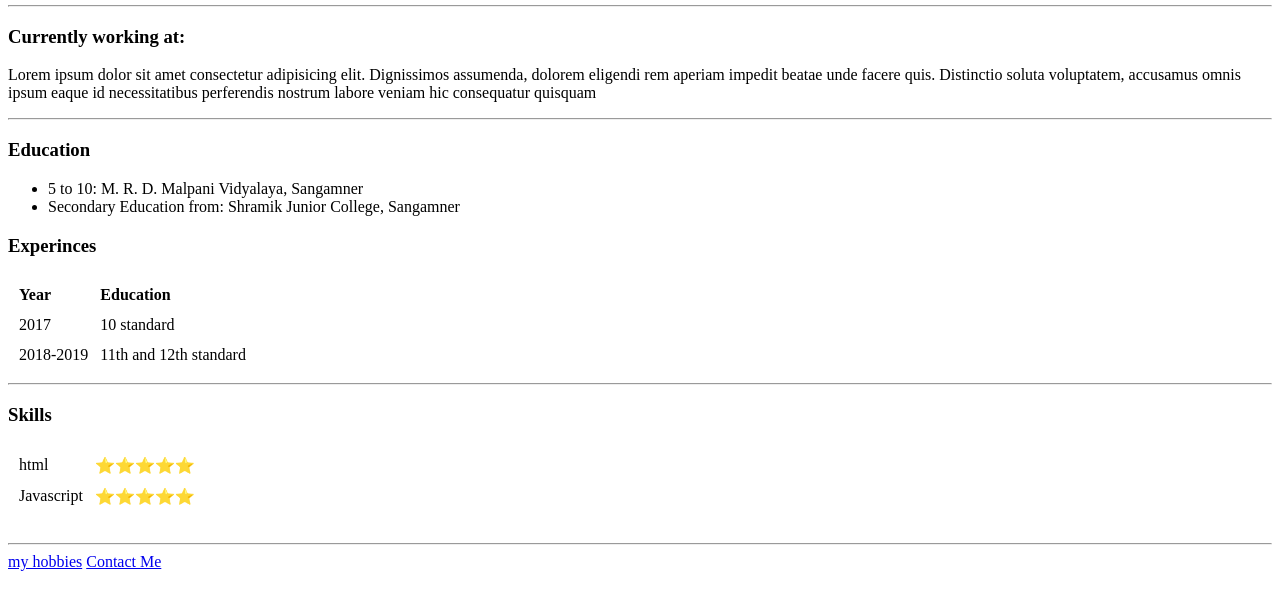
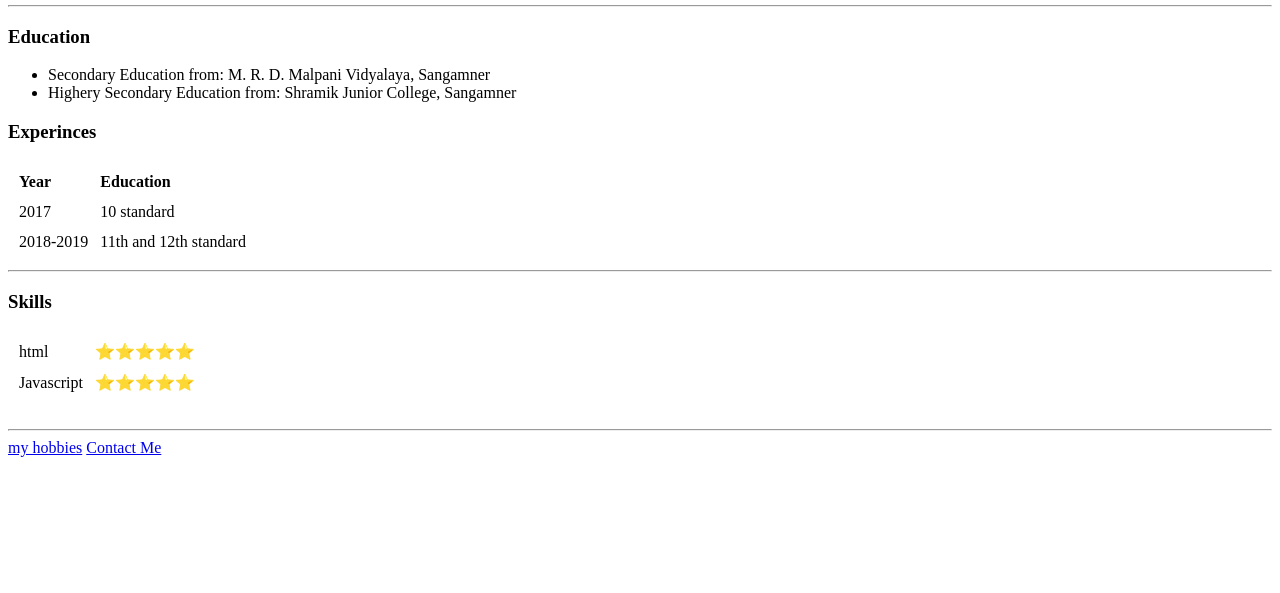
Before and after one commit to swami1712/resume, a plain HTML site: page index.html in a window 1280 px wide. Shown: the part 207-800 px from the top of the page. Drawn offline with Linux system fonts and the light colour scheme.

Commit message:
version 2.0

```diff
--- a/index.html
+++ b/index.html
@@ -5,7 +5,7 @@
     <meta http-equiv="X-UA-Compatible" content="IE=edge" />
     <meta name="viewport" content="width=device-width, initial-scale=1.0" />
     <link rel="stylesheet" href="styles.css" />
-    <title>Swami's personal site</title>
+    <title>Swami Mahale | Student</title>
   </head>
   <body>
     <table cellspacing="20">
@@ -34,18 +34,10 @@
       </tr>
     </table>
     <hr />
-    <h3>Currently working at:</h3>
-    <p>
-      Lorem ipsum dolor sit amet consectetur adipisicing elit. Dignissimos
-      assumenda, dolorem eligendi rem aperiam impedit beatae unde facere quis.
-      Distinctio soluta voluptatem, accusamus omnis ipsum eaque id
-      necessitatibus perferendis nostrum labore veniam hic consequatur quisquam
-    </p>
-    <hr />
     <h3>Education</h3>
     <ul>
-      <li>5 to 10: M. R. D. Malpani Vidyalaya, Sangamner</li>
-      <li>Secondary Education from: Shramik Junior College, Sangamner</li>
+      <li>Secondary Education from: M. R. D. Malpani Vidyalaya, Sangamner</li>
+      <li>Highery Secondary Education from: Shramik Junior College, Sangamner</li>
     </ul>
     <h3>Experinces</h3>
     <table cellspacing="10px">
```
